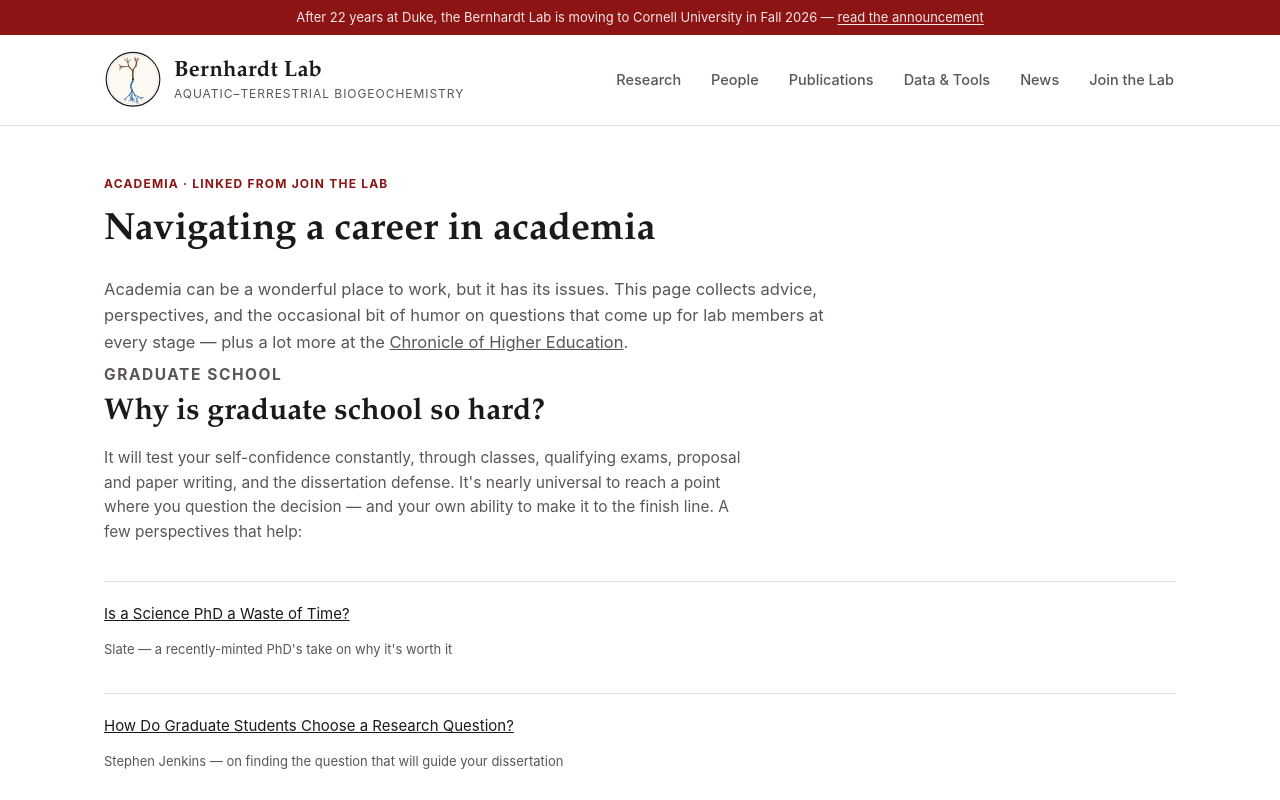
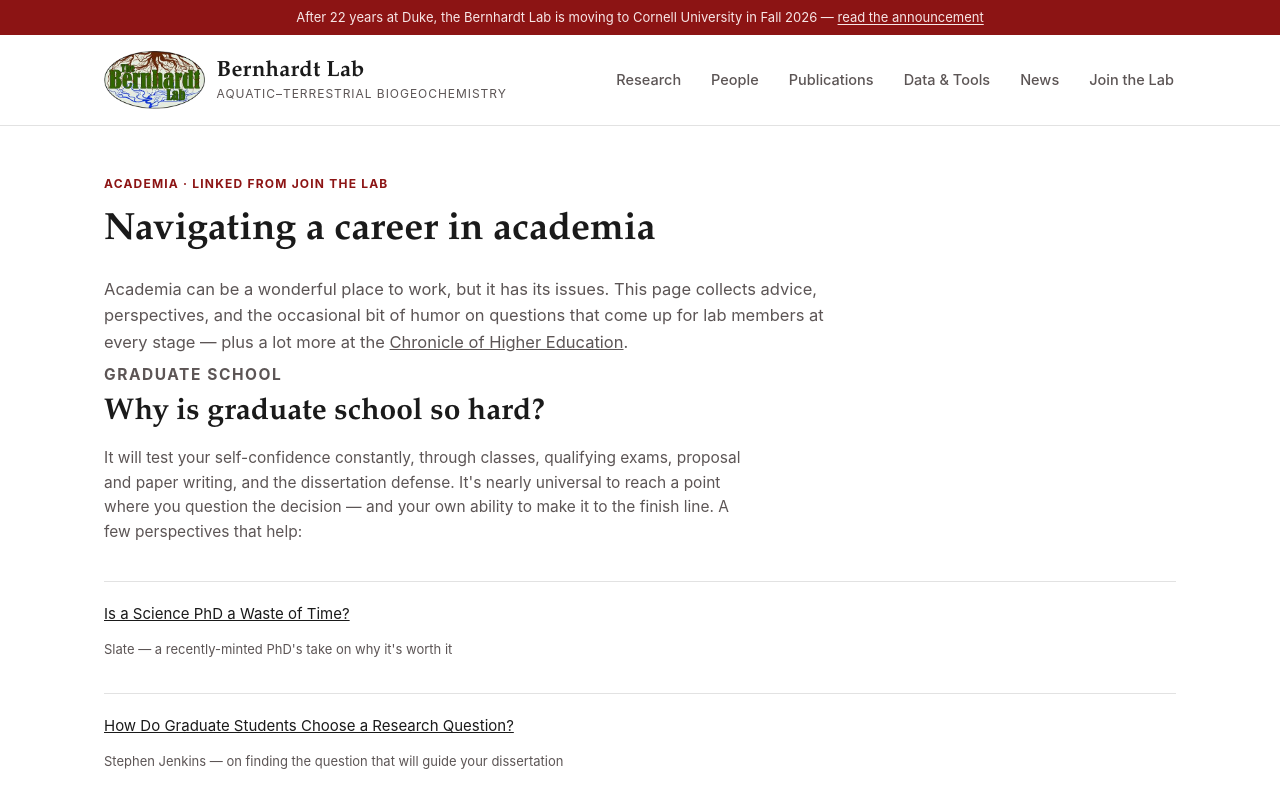
Before and after one commit to ebernhar/bernhardt-lab-website, a plain HTML site: page academia.html in a window 1280 px wide. Shown: the top 800 px of the page. Drawn offline with Linux system fonts and the light colour scheme.

Commit message:
Replace site logo with the classic Bernhardt Lab emblem
Swap the header mark, footer logo, and favicon on every page for the
lab's original oval tree-roots logo, with the white background removed
so it sits cleanly on both light and dark backgrounds.

Co-Authored-By: Claude Sonnet 5 <noreply@anthropic.com>

```diff
--- a/academia.html
+++ b/academia.html
@@ -4,7 +4,7 @@
 <meta charset="UTF-8">
 <meta name="viewport" content="width=device-width, initial-scale=1.0">
 <title>Academia — The Bernhardt Lab</title>
-<link rel="icon" type="image/svg+xml" href="images/logo.svg">
+<link rel="icon" type="image/png" href="images/logo-emblem.png">
 <link rel="stylesheet" href="theme.css">
 </head>
 <body>
@@ -18,7 +18,7 @@
 <header class="site">
   <div class="nav-wrap">
     <a class="brand" href="index.html">
-      <img class="mark" src="images/logo.svg" alt="Bernhardt Lab emblem">
+      <img class="mark" src="images/logo-emblem.png" alt="Bernhardt Lab emblem">
       <div class="text">
         <div class="name">Bernhardt Lab</div>
         <div class="sub">Aquatic–Terrestrial Biogeochemistry</div>
@@ -117,7 +117,7 @@
   <div class="foot-inner">
     <div>
       <div style="display:flex; align-items:center; gap:12px;">
-        <img src="images/logo.svg" alt="Bernhardt Lab emblem" style="width:56px; height:56px; flex:none;">
+        <img src="images/logo-emblem.png" alt="Bernhardt Lab emblem" style="width:90px; height:auto; flex:none;">
         <div class="name" style="font-family:var(--serif); font-size:19px; color:#fff;">Bernhardt Lab</div>
       </div>
       <p style="margin-top:10px; max-width:38ch; color:#ddc9c9;">Aquatic–terrestrial biogeochemistry. Duke University through 2026, relocating to Cornell University.</p>
--- a/theme.css
+++ b/theme.css
@@ -74,13 +74,13 @@ header.site{
   text-decoration:none;
 }
 .brand .mark{
-  width:58px;
+  width:auto;
   height:58px;
   flex:none;
   display:block;
 }
 @media (max-width:880px){
-  .brand .mark{width:46px; height:46px;}
+  .brand .mark{height:46px;}
 }
 .brand .text{
   display:flex;
```
Also changed, not shown: data-tools.html (+3 -3 lines), esb-bio.html (+3 -3 lines), index.html (+3 -3 lines), join-the-lab.html (+3 -3 lines), news.html (+3 -3 lines), people.html (+3 -3 lines), publications.html (+3 -3 lines), research.html (+3 -3 lines), teaching.html (+3 -3 lines), images/logo-emblem.png (added).
